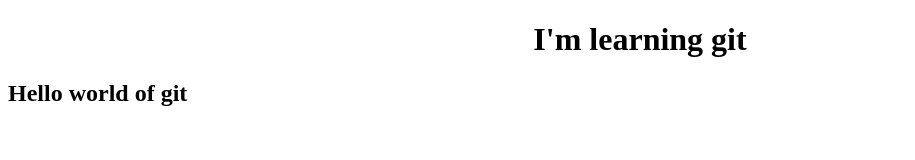
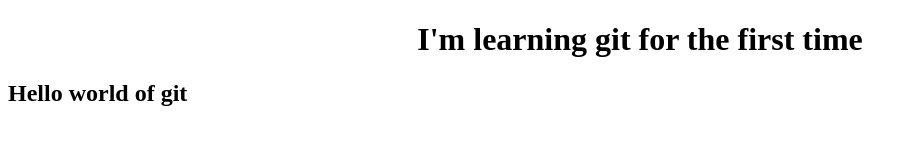
Before and after one commit to khagapati-bagh/newGitTest, a plain HTML site: page index.html in a window 1280 px wide. Shown: the whole page, without its empty margins (0-915 px from the left). Drawn offline with Linux system fonts and the light colour scheme.

Commit message:
Update index.html

```diff
--- a/index.html
+++ b/index.html
@@ -4,7 +4,7 @@
 	<title>Home</title>
 </head>
 <body>
-<h1 align="center">I'm learning git</h1>
+<h1 align="center">I'm learning git for the first time</h1>
 <h2>Hello world of git</h2>
 </body>
 </html>
```
